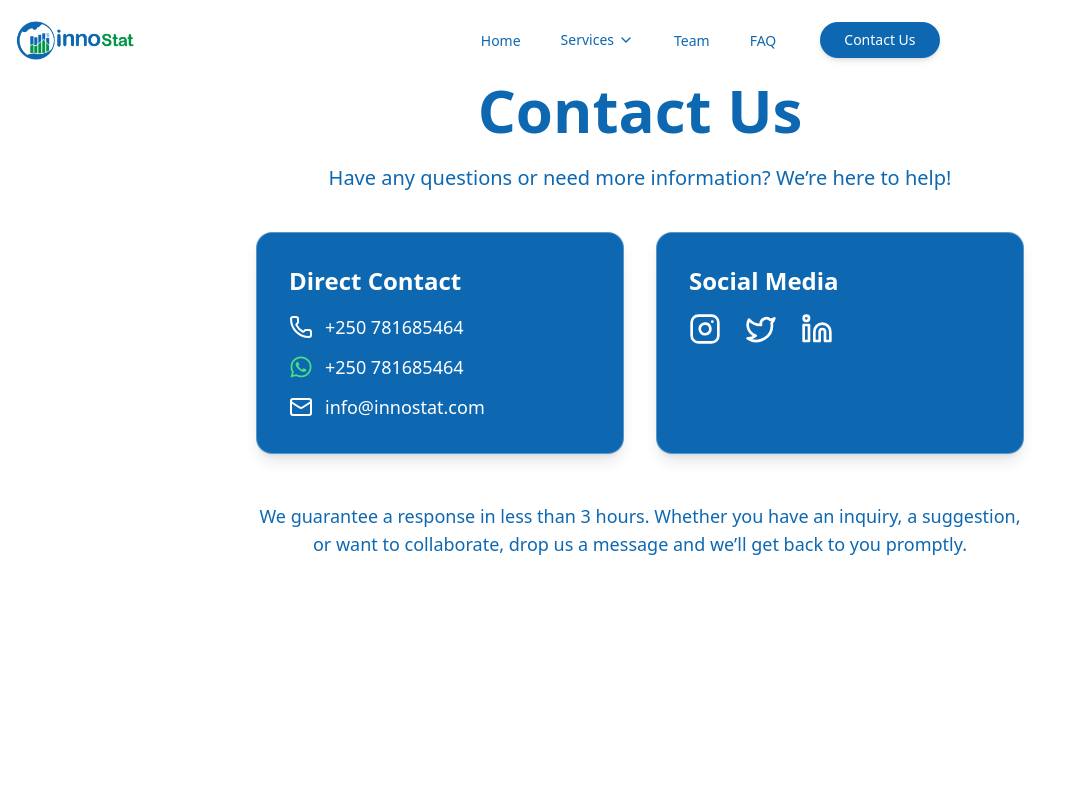
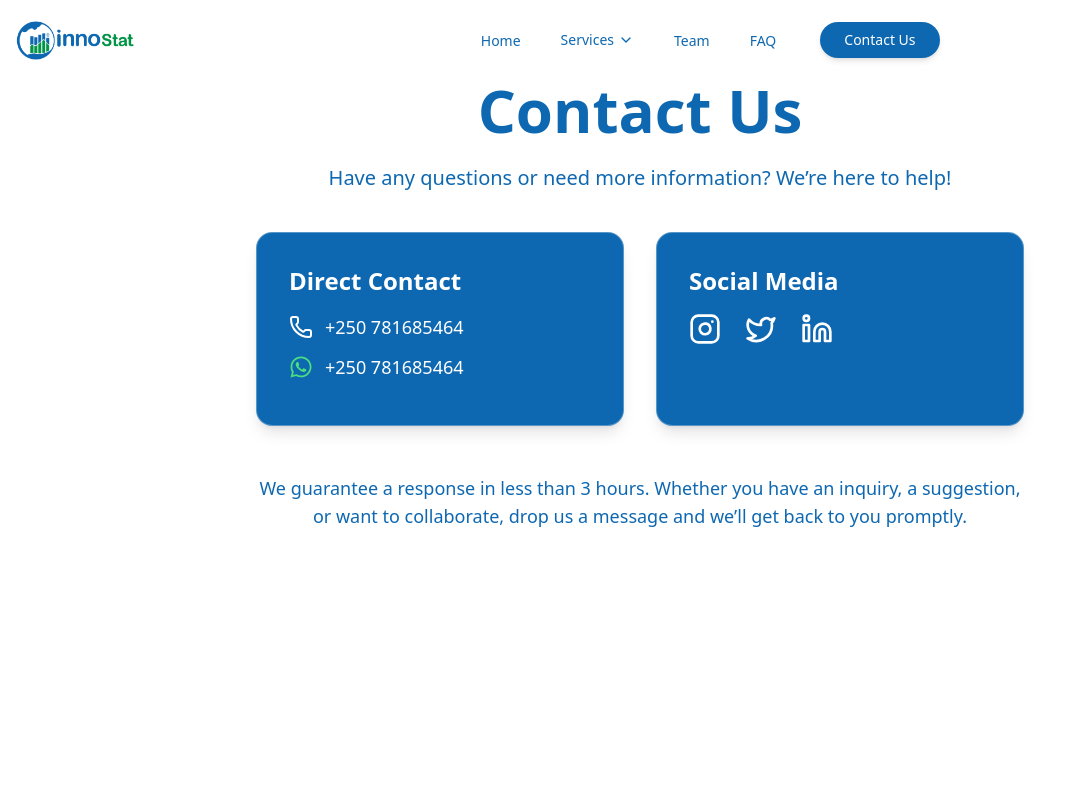
Before and after one commit to edouard2000/innostat, a React (Create React App) app: page /contact in a window 1280 px wide. Shown: the top 800 px of the page, without its empty margins (0-1071 px from the left). Built offline with nearby package versions, Linux system fonts and the light colour scheme.

Commit message:
Update ContactPage.js
Removed email address

```diff
--- a/src/pages/ContactPage.js
+++ b/src/pages/ContactPage.js
@@ -44,10 +44,7 @@ const ContactPage = () => {
               />
               <span className="text-lg text-white">+250 781685464</span>
             </div>
-            <div className="flex items-center">
-              <Mail className="w-6 h-6 mr-3 text-white" />
-              <span className="text-lg text-white">info@innostat.com</span>
-            </div>
+
           </div>
           <div className="flex-1 bg-[#0e68b1] p-8 rounded-2xl shadow-lg border border-white/30">
             <h3 className="text-2xl font-bold mb-4 text-white">Social Media</h3>
```
